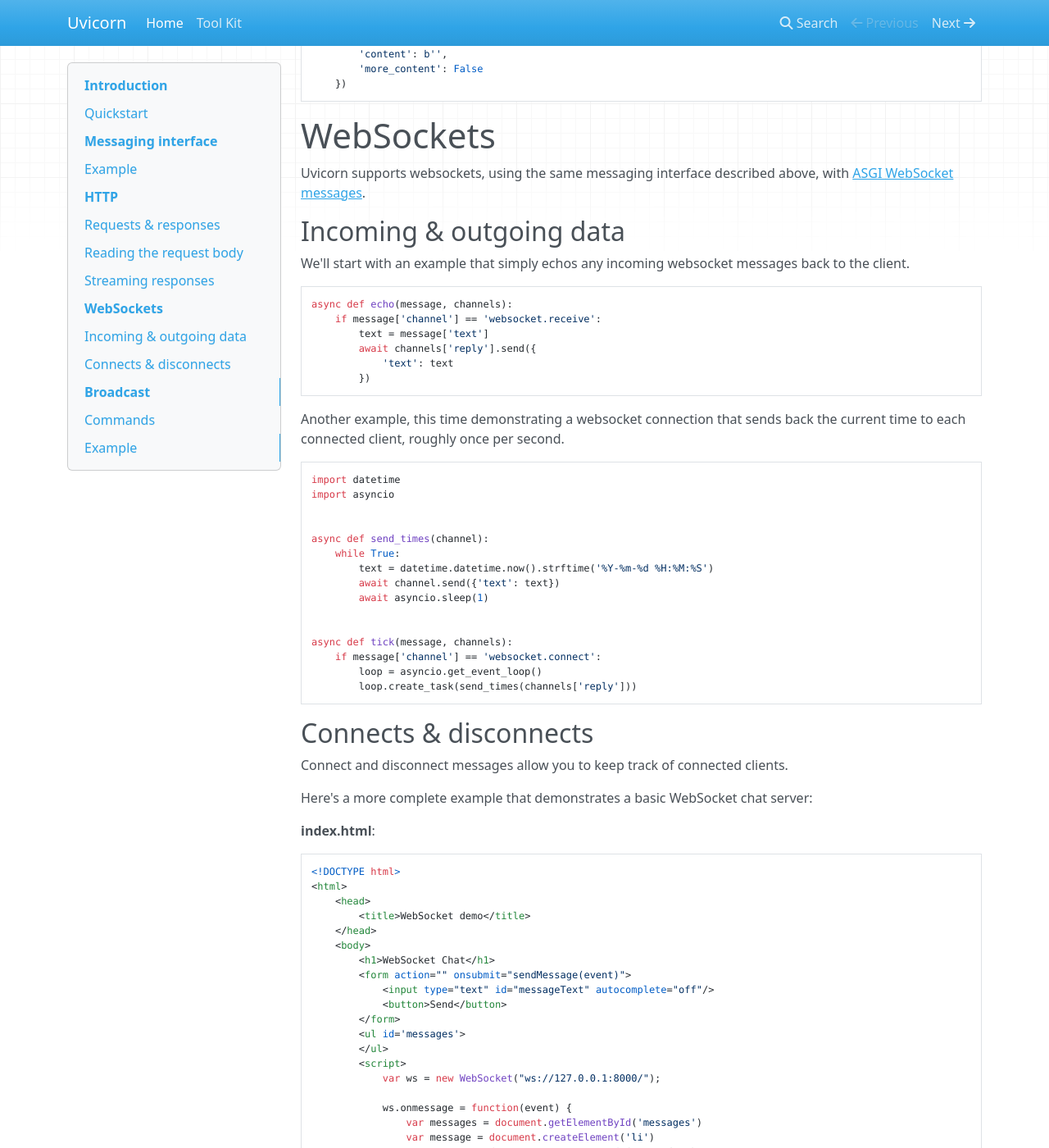
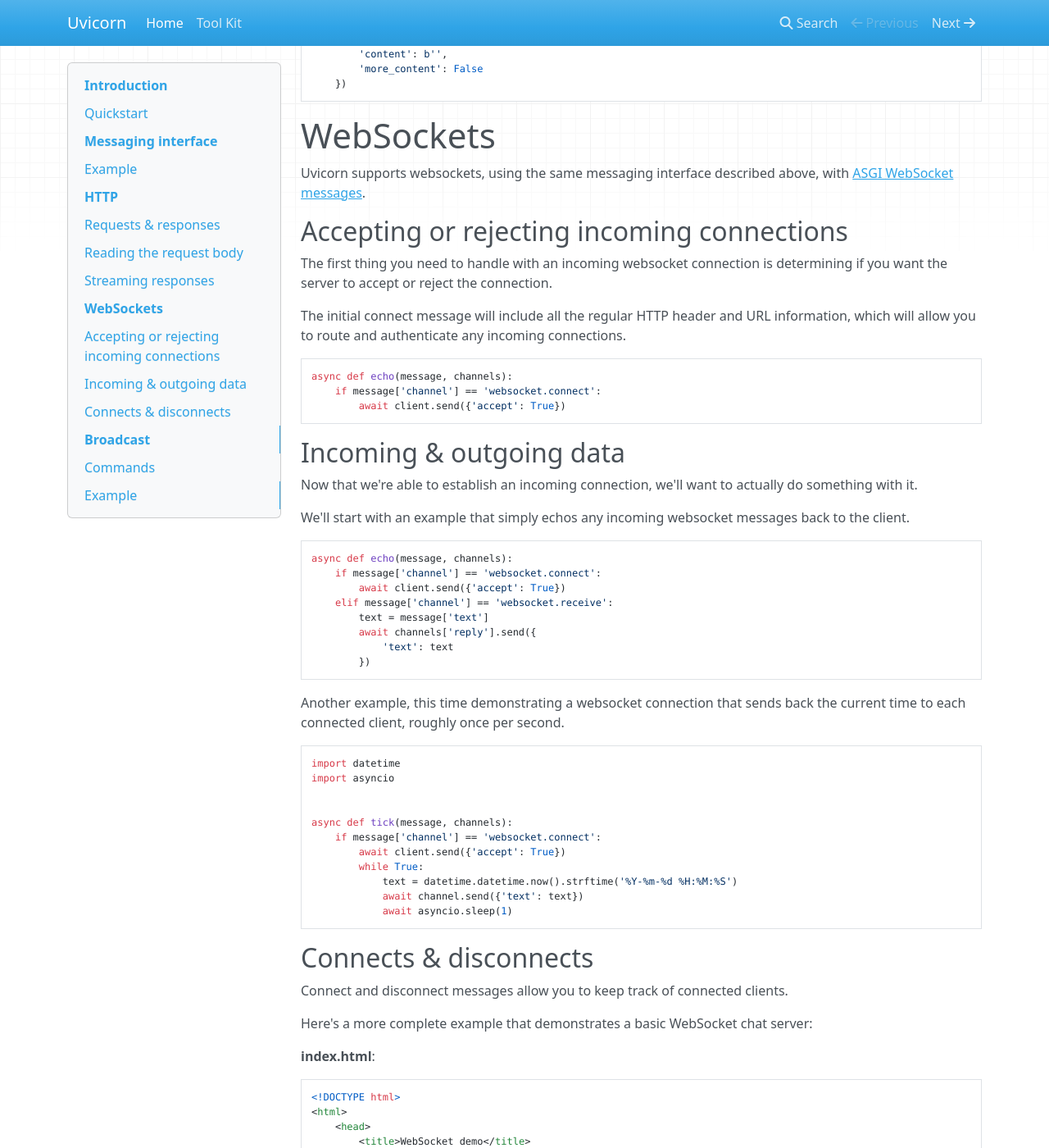
Before and after one commit to encode/uvicorn, an MkDocs documentation site: the page built from docs/index.md, in a window 1280 px wide and 1400 px high, scrolled down 3531 px. Shown: the whole window at 82% size. Built offline with MkDocs 1.6.1, drawn with Linux system fonts in a browser that asks for light colours; nearby versions of some CDN libraries; old or Windows-style settings are respelled for this version of MkDocs; some of the changed text lies outside the part shown.

Commit message:
Add documentation on accept and close behaviors

````diff
--- a/docs/index.md
+++ b/docs/index.md
@@ -198,14 +198,34 @@ async def stream_response(message, channels):
 Uvicorn supports websockets, using the same messaging interface described
 above, with [ASGI WebSocket messages][websocket-message].
 
+## Accepting or rejecting incoming connections
+
+The first thing you need to handle with an incoming websocket connection
+is determining if you want the server to accept or reject the connection.
+
+The initial connect message will include all the regular HTTP header and URL
+information, which will allow you to route and authenticate any incoming
+connections.
+
+```python
+async def echo(message, channels):
+    if message['channel'] == 'websocket.connect':
+        await client.send({'accept': True})
+```
+
 ## Incoming & outgoing data
+
+Now that we're able to establish an incoming connection, we'll want to actually
+do something with it.
 
 We'll start with an example that simply echos any incoming websocket messages
 back to the client.
 
 ```python
 async def echo(message, channels):
-    if message['channel'] == 'websocket.receive':
+    if message['channel'] == 'websocket.connect':
+        await client.send({'accept': True})
+    elif message['channel'] == 'websocket.receive':
         text = message['text']
         await channels['reply'].send({
             'text': text
@@ -220,17 +240,13 @@ import datetime
 import asyncio
 
 
-async def send_times(channel):
-    while True:
-        text = datetime.datetime.now().strftime('%Y-%m-%d %H:%M:%S')
-        await channel.send({'text': text})
-        await asyncio.sleep(1)
-
-
 async def tick(message, channels):
     if message['channel'] == 'websocket.connect':
-        loop = asyncio.get_event_loop()
-        loop.create_task(send_times(channels['reply']))
+        await client.send({'accept': True})
+        while True:
+            text = datetime.datetime.now().strftime('%Y-%m-%d %H:%M:%S')
+            await channel.send({'text': text})
+            await asyncio.sleep(1)
 ```
 
 ## Connects & disconnects
@@ -289,6 +305,7 @@ async def chat_server(message, channels):
     ASGI-style 'Hello, world' application.
     """
     if message['channel'] == 'websocket.connect':
+        await client.send({'accept': True})
         clients.add(channels['reply'])
 
     elif message['channel'] == 'websocket.receive':
````
